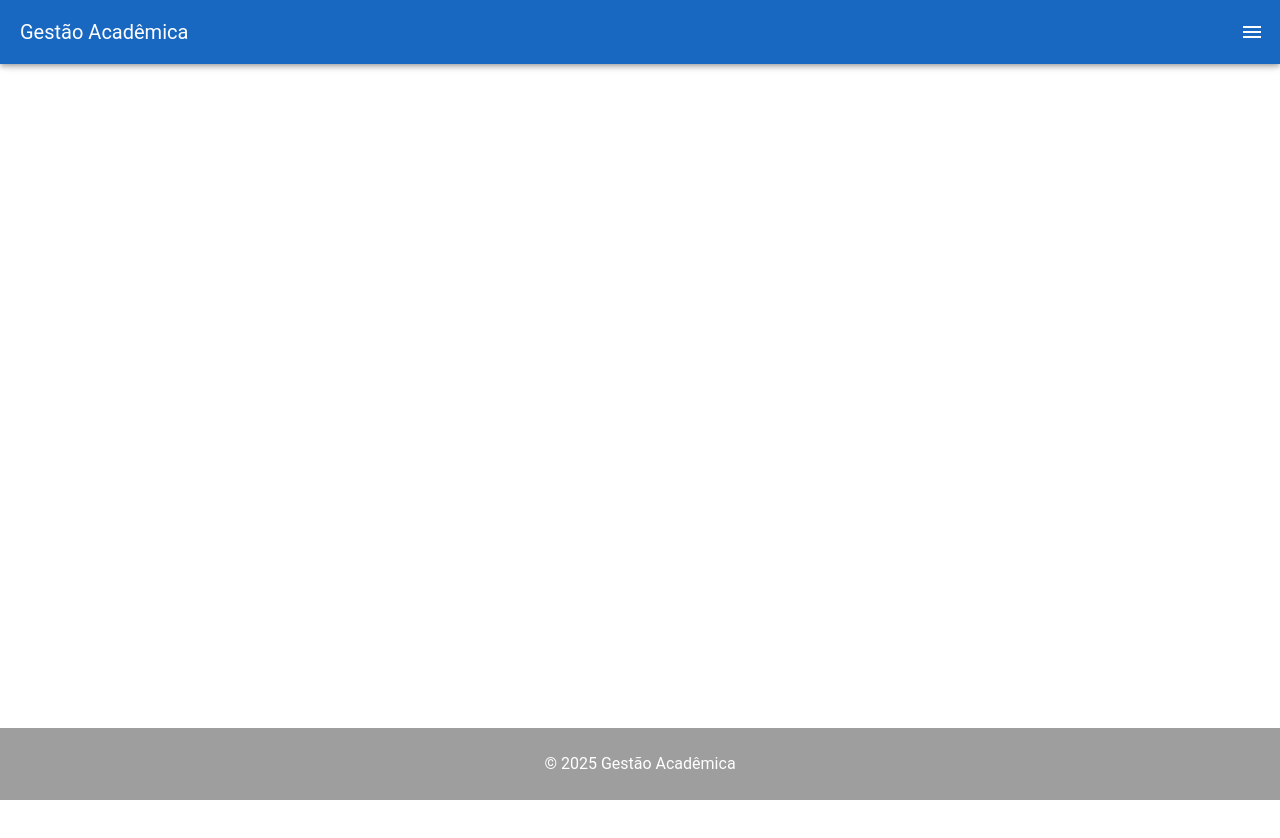
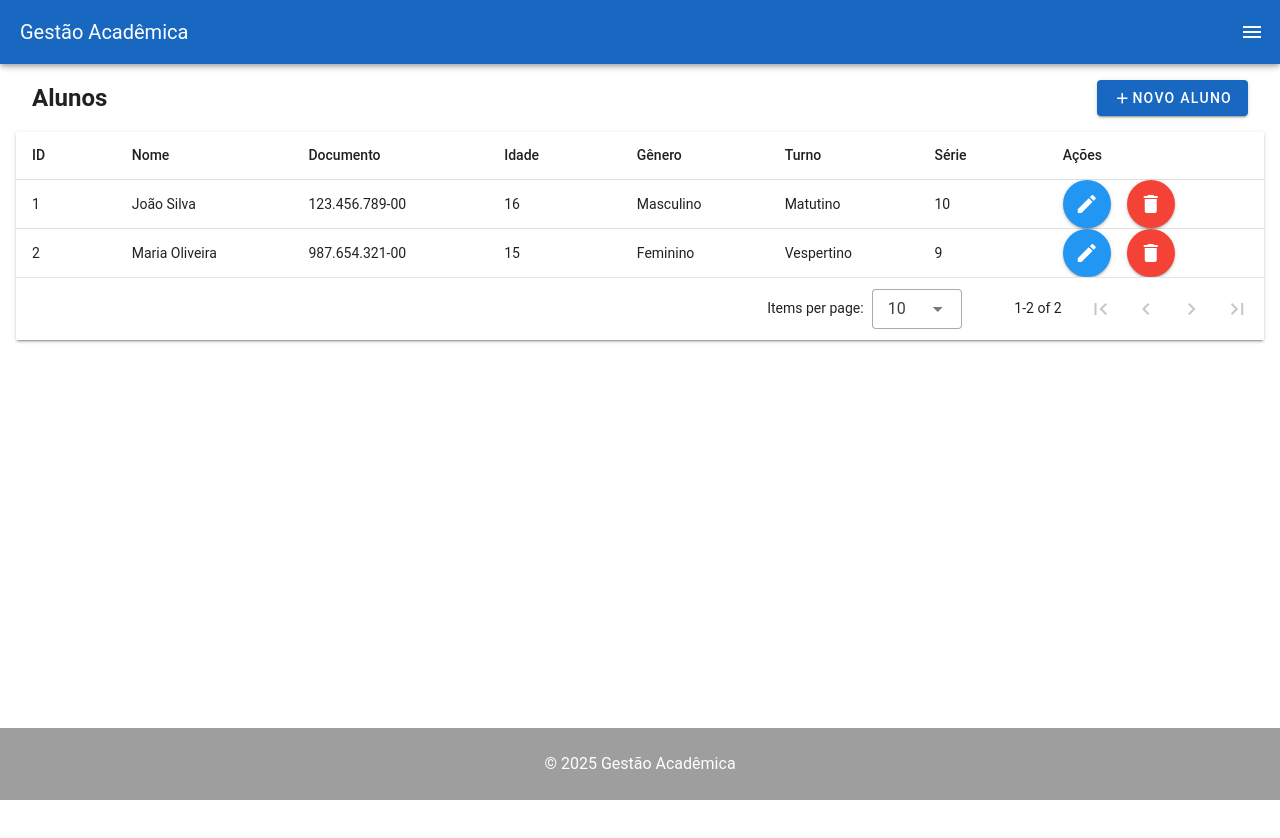
Before and after one commit to Suetam94/akiyama-client, a Vue app: page /alunos in a window 1280 px wide. Shown: the top 838 px of the page. Before the commit the page ends 800 px from the top, so only its background shows below. Built offline with nearby package versions, Linux system fonts and the light colour scheme; the HTML template or start-up script is replaced by a standard one.

Commit message:
feat: students view

```diff
--- a/src/router/index.ts
+++ b/src/router/index.ts
@@ -1,5 +1,6 @@
 import { createRouter, createWebHistory } from 'vue-router'
 import SubjectsView from '@/views/SubjectsView.vue'
+import StudentsView from '@/views/StudentsView.vue'
 
 const router = createRouter({
   history: createWebHistory(import.meta.env.BASE_URL),
@@ -13,6 +14,11 @@ const router = createRouter({
       name: "Materias",
       component: SubjectsView,
     },
+    {
+      path: "/alunos",
+      name: "Alunos",
+      component: StudentsView,
+    },
   ],
 })
 
--- /dev/null
+++ b/src/views/StudentsView.vue
@@ -0,0 +1,294 @@
+<template>
+  <v-container fluid class="full-height">
+    <!-- Cabeçalho -->
+    <div class="d-flex justify-space-between align-center mb-4 px-4">
+      <h2>Alunos</h2>
+      <v-btn color="primary" @click="openDialog"> <v-icon left>mdi-plus</v-icon> Novo Aluno </v-btn>
+    </div>
+
+    <!-- Tabela -->
+    <v-data-table
+      :headers="headers"
+      :items="students"
+      class="elevation-2 full-width"
+      no-data-text="Nenhum aluno cadastrado"
+      density="comfortable"
+    >
+      <template v-slot:[`item.actions`]="{ item }">
+        <div class="d-flex gap-buttons">
+          <v-btn icon color="blue" @click="editStudent(item)">
+            <v-icon>mdi-pencil</v-icon>
+          </v-btn>
+          <v-btn icon color="red" @click="confirmDelete(item.id)">
+            <v-icon>mdi-delete</v-icon>
+          </v-btn>
+        </div>
+      </template>
+    </v-data-table>
+
+    <!-- Modal de Cadastro/Edição -->
+    <v-dialog v-model="dialog" max-width="500px">
+      <v-card>
+        <v-card-title>
+          {{ editing ? 'Editar Aluno' : 'Novo Aluno' }}
+        </v-card-title>
+        <v-card-text>
+          <v-text-field
+            v-model="student.name"
+            label="Nome"
+            outlined
+            dense
+            required
+            :error-messages="nameError"
+          />
+
+          <v-text-field
+            v-model="student.document"
+            label="Documento"
+            outlined
+            dense
+            required
+            :error-messages="documentError"
+          />
+
+          <v-text-field
+            v-model="student.age"
+            label="Idade"
+            type="number"
+            outlined
+            dense
+            required
+            :error-messages="ageError"
+          />
+
+          <v-select
+            v-model="student.gender"
+            label="Gênero"
+            :items="['Masculino', 'Feminino', 'Outro']"
+            outlined
+            dense
+            required
+            :error-messages="genderError"
+          />
+
+          <v-select
+            v-model="student.turn"
+            label="Turno"
+            :items="['Matutino', 'Vespertino', 'Noturno']"
+            outlined
+            dense
+            required
+            :error-messages="turnError"
+          />
+
+          <v-text-field
+            v-model="student.grade"
+            label="Série"
+            type="number"
+            outlined
+            dense
+            required
+            :error-messages="gradeError"
+          />
+        </v-card-text>
+        <v-card-actions class="justify-end">
+          <v-btn color="red" variant="text" @click="closeDialog">Cancelar</v-btn>
+          <v-btn color="green" variant="text" @click="saveStudent">Salvar</v-btn>
+        </v-card-actions>
+      </v-card>
+    </v-dialog>
+
+    <!-- Modal de Confirmação de Exclusão -->
+    <v-dialog v-model="deleteDialog" max-width="400px">
+      <v-card>
+        <v-card-title class="text-h5">Confirmação</v-card-title>
+        <v-card-text>Tem certeza que deseja excluir este aluno?</v-card-text>
+        <v-card-actions class="justify-end">
+          <v-btn color="gray" variant="text" @click="deleteDialog = false">Cancelar</v-btn>
+          <v-btn color="red" variant="text" @click="deleteStudent">Excluir</v-btn>
+        </v-card-actions>
+      </v-card>
+    </v-dialog>
+  </v-container>
+</template>
+
+<script lang="ts">
+import { defineComponent, ref } from 'vue'
+
+interface Student {
+  id: number
+  name: string
+  document: string
+  age: number
+  gender: string
+  turn: string
+  grade: number
+}
+
+export default defineComponent({
+  name: 'StudentsView',
+  setup() {
+    const students = ref<Student[]>([
+      {
+        id: 1,
+        name: 'João Silva',
+        document: '123.456.789-00',
+        age: 16,
+        gender: 'Masculino',
+        turn: 'Matutino',
+        grade: 10,
+      },
+      {
+        id: 2,
+        name: 'Maria Oliveira',
+        document: '987.654.321-00',
+        age: 15,
+        gender: 'Feminino',
+        turn: 'Vespertino',
+        grade: 9,
+      },
+    ])
+
+    const student = ref<Student>({
+      id: 0,
+      name: '',
+      document: '',
+      age: 0,
+      gender: '',
+      turn: '',
+      grade: 0,
+    })
+
+    const headers = ref([
+      { title: 'ID', key: 'id' },
+      { title: 'Nome', key: 'name' },
+      { title: 'Documento', key: 'document' },
+      { title: 'Idade', key: 'age' },
+      { title: 'Gênero', key: 'gender' },
+      { title: 'Turno', key: 'turn' },
+      { title: 'Série', key: 'grade' },
+      { title: 'Ações', key: 'actions', sortable: false },
+    ])
+
+    const dialog = ref(false)
+    const deleteDialog = ref(false)
+    const editing = ref(false)
+    const studentToDelete = ref<number | null>(null)
+    const nameError = ref('')
+    const documentError = ref('')
+    const ageError = ref('')
+    const genderError = ref('')
+    const turnError = ref('')
+    const gradeError = ref('')
+
+    const openDialog = () => {
+      student.value = {
+        id: 0,
+        name: '',
+        document: '',
+        age: 0,
+        gender: '',
+        turn: '',
+        grade: 0,
+      }
+      editing.value = false
+      nameError.value = ''
+      dialog.value = true
+    }
+
+    const editStudent = (item: Student) => {
+      student.value = { ...item }
+      editing.value = true
+      nameError.value = ''
+      dialog.value = true
+    }
+
+    const validateInput = () => {
+      nameError.value = student.value.name.trim() ? '' : 'O nome do aluno não pode estar vazio.'
+      documentError.value = student.value.document.trim() ? '' : 'O documento não pode estar vazio.'
+      ageError.value = student.value.age > 0 ? '' : 'A idade deve ser maior que 0.'
+      genderError.value = student.value.gender ? '' : 'Selecione o gênero.'
+      turnError.value = student.value.turn ? '' : 'Selecione o turno.'
+      gradeError.value = student.value.grade > 0 ? '' : 'A série deve ser maior que 0.'
+
+      return (
+        !nameError.value &&
+        !documentError.value &&
+        !ageError.value &&
+        !genderError.value &&
+        !turnError.value &&
+        !gradeError.value
+      )
+    }
+
+    const saveStudent = () => {
+      if (!validateInput()) return
+
+      if (editing.value) {
+        const index = students.value.findIndex((s) => s.id === student.value.id)
+        if (index !== -1) students.value[index] = { ...student.value }
+      } else {
+        student.value.id = students.value.length + 1
+        students.value.push({ ...student.value })
+      }
+      closeDialog()
+    }
+
+    const confirmDelete = (id: number) => {
+      studentToDelete.value = id
+      deleteDialog.value = true
+    }
+
+    const deleteStudent = () => {
+      if (studentToDelete.value !== null) {
+        students.value = students.value.filter((s) => s.id !== studentToDelete.value)
+      }
+      deleteDialog.value = false
+      studentToDelete.value = null
+    }
+
+    const closeDialog = () => {
+      dialog.value = false
+    }
+
+    return {
+      students,
+      headers,
+      dialog,
+      deleteDialog,
+      editing,
+      nameError,
+      documentError,
+      ageError,
+      genderError,
+      turnError,
+      gradeError,
+      student,
+      studentToDelete,
+      openDialog,
+      editStudent,
+      validateInput,
+      saveStudent,
+      confirmDelete,
+      deleteStudent,
+      closeDialog,
+    }
+  },
+})
+</script>
+
+<style scoped>
+.gap-buttons {
+  gap: 16px;
+}
+
+.full-width {
+  width: 100%;
+}
+
+.full-height {
+  min-height: 100vh;
+  display: flex;
+  flex-direction: column;
+}
+</style>
```
